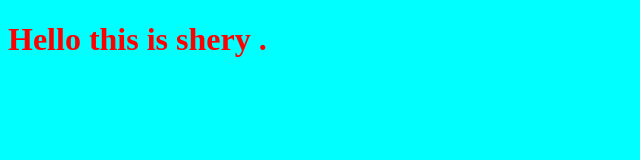
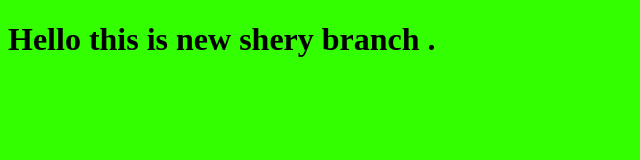
Before and after one commit to Shery-Hany/myproject, a plain HTML site: page index.html in a window 1280 px wide. Shown: the whole page, without its empty margins (0-640 px from the left). Drawn offline with Linux system fonts and the light colour scheme.

Commit message:
changing the style of the title

```diff
--- a/index.html
+++ b/index.html
@@ -8,6 +8,6 @@
 </head>
 <body>
      <script src="app.js"></script>
-   <h1>Hello this is shery .</h1>
+   <h1>Hello this is new shery branch .</h1>
 </body>
 </html>
--- a/style.css
+++ b/style.css
@@ -1,6 +1,6 @@
 h1{
-    color: red;
+    color: black;
 }
 body{
-    background-color: aqua;
+    background-color: rgb(51, 255, 0);
 }
```
